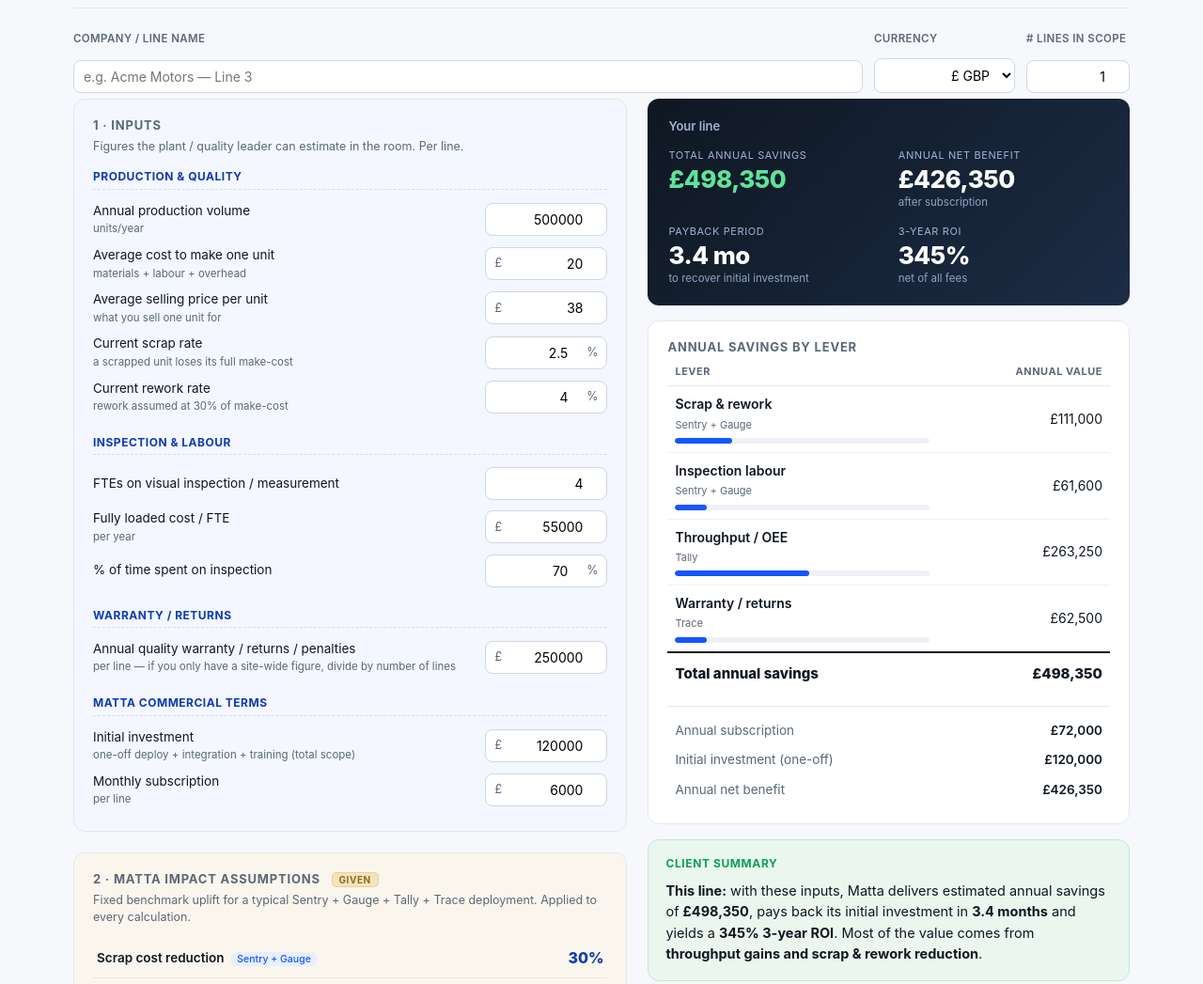
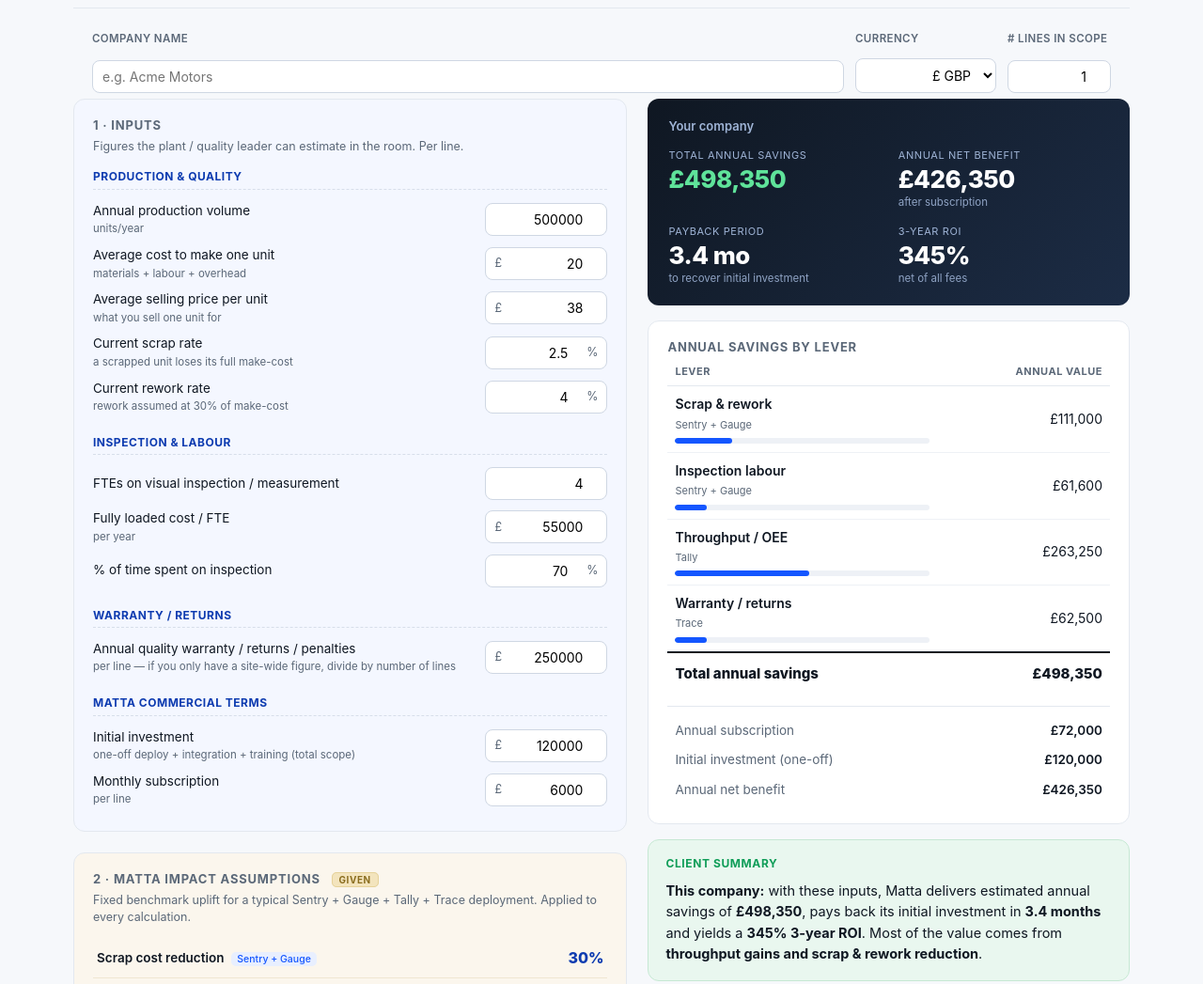
Before and after one commit to Doumaire/matta-roi-calculator, a plain HTML site: page index.html in a window 1280 px wide. Shown: the part 100-1147 px from the top of the page at 94% size. Drawn offline with Linux system fonts and the light colour scheme.

Commit message:
Add files via upload

```diff
--- a/index.html
+++ b/index.html
@@ -178,9 +178,15 @@
     grid-template-columns: 1fr 150px 110px;
     gap: 12px;
     margin-bottom: 6px;
+    padding: 0 20px;          /* match the card's inner padding so boxes line up */
   }
   .meta-row .field { grid-template-columns: 1fr; padding: 0; }
   .meta-row label { font-size: 11.5px; color: var(--muted); font-weight: 600; text-transform: uppercase; letter-spacing: .4px; margin-bottom: 3px; display:block; }
+  /* stack the session row comfortably on narrow screens */
+  @media (max-width: 560px) {
+    .meta-row { grid-template-columns: 1fr 1fr; }
+    .meta-row .field:first-child { grid-column: 1 / -1; }  /* company name full width */
+  }
 
   /* assumptions — given constants */
   .given-tag {
@@ -320,8 +326,8 @@
   <!-- session meta -->
   <div class="meta-row no-print">
     <div class="field">
-      <label for="companyName">Company / Line name</label>
-      <input type="text" id="companyName" placeholder="e.g. Acme Motors — Line 3" oninput="recompute()" />
+      <label for="companyName">Company name</label>
+      <input type="text" id="companyName" placeholder="e.g. Acme Motors" oninput="recompute()" />
     </div>
     <div class="field">
       <label for="currency">Currency</label>
@@ -437,7 +443,7 @@
         <div class="warn-banner" id="warnBanner"></div>
 
         <div class="headline">
-          <div class="co" id="r_company">Your line</div>
+          <div class="co" id="r_company">Your company</div>
           <div class="kpis">
             <div class="kpi">
               <div class="k-label">Total annual savings</div>
@@ -636,7 +642,7 @@
 
     // --- company name / lines note ---
     const co = document.getElementById("companyName").value.trim();
-    document.getElementById("r_company").textContent = co || "Your line";
+    document.getElementById("r_company").textContent = co || "Your company";
     document.getElementById("r_lines_note").textContent = lines > 1 ? ("across " + lines + " lines") : "";
 
     // --- client summary text ---
@@ -646,7 +652,7 @@
     // PDF header: client name + lines in scope + date
     const dateStr = new Date().toLocaleDateString("en-GB",{day:"numeric",month:"long",year:"numeric"});
     const lineWord = lines > 1 ? (lines + " lines in scope") : "1 line in scope";
-    document.getElementById("pm_company").textContent = co || "Untitled line";
+    document.getElementById("pm_company").textContent = co || "Untitled";
     document.getElementById("pm_sub").textContent = lineWord + " · " + dateStr;
   }
 
@@ -667,7 +673,7 @@
     const ranked = Object.entries(levers).sort((a,b)=>b[1]-a[1]).filter(x=>x[1]>0);
     const top = ranked.slice(0,2).map(x=>LEVER_NAMES[x[0]]);
     const topText = top.length === 2 ? (top[0] + " and " + top[1]) : (top[0] || "multiple levers");
-    const name = co || "This line";
+    const name = co || "This company";
     let paybackTxt;
     if (net <= 0){
       paybackTxt = "does not pay back at the current inputs";
```
